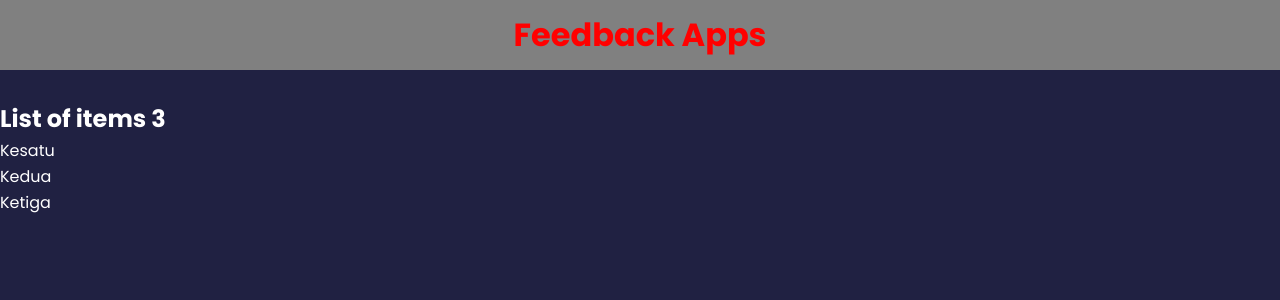
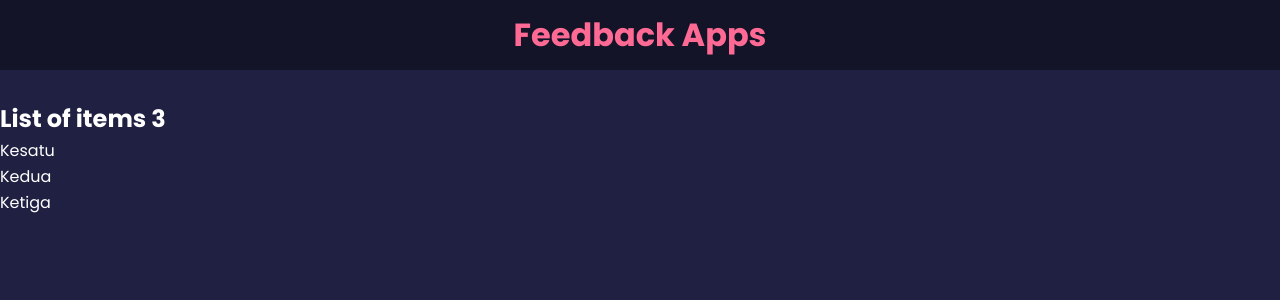
Before and after one commit to adittanu/Feedback-app, a React (Create React App) app: page / in a window 1280 px wide. Shown: the top 300 px of the page. Built offline with nearby package versions, Linux system fonts and the light colour scheme.

Commit message:
[STYLING]

```diff
--- a/src/App.js
+++ b/src/App.js
@@ -12,7 +12,7 @@ function App() {
 
     return (
         <>
-            <Header  bgColor="gray" textColor="red"/>
+            <Header />
             {
                 (showSubHeader) && (
                     <h2>List of items {items.length}</h2>
--- a/src/components/Header.jsx
+++ b/src/components/Header.jsx
@@ -17,8 +17,8 @@ function Header({ text, bgColor, textColor }) {
 
 Header.defaultProps = {
     text : 'Feedback Apps',
-    bgColor : 'blue',
-    textColor : 'red'
+    bgColor : 'rgba(0,0,0,0.4)',
+    textColor : '#ff6a95'
 }
 
 Header.propTypes = {
```
